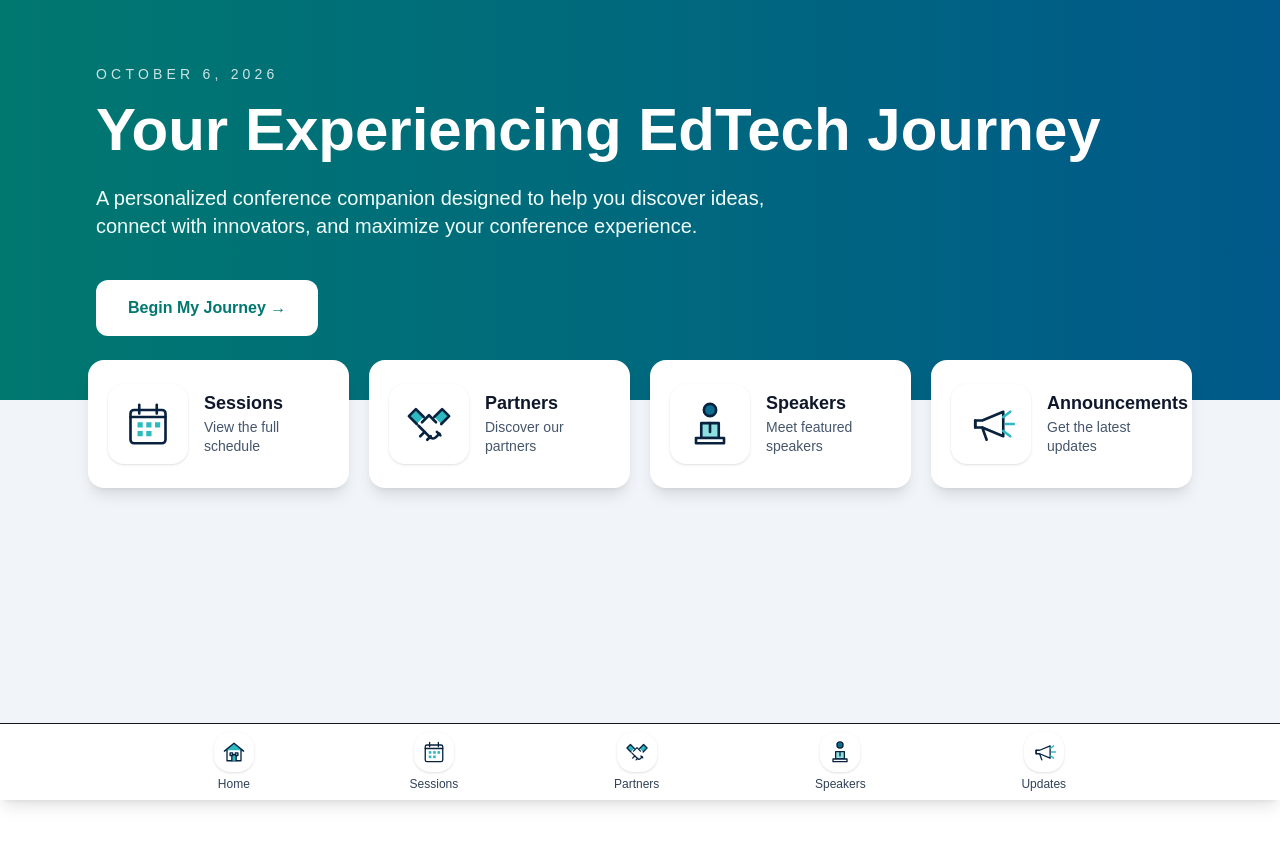
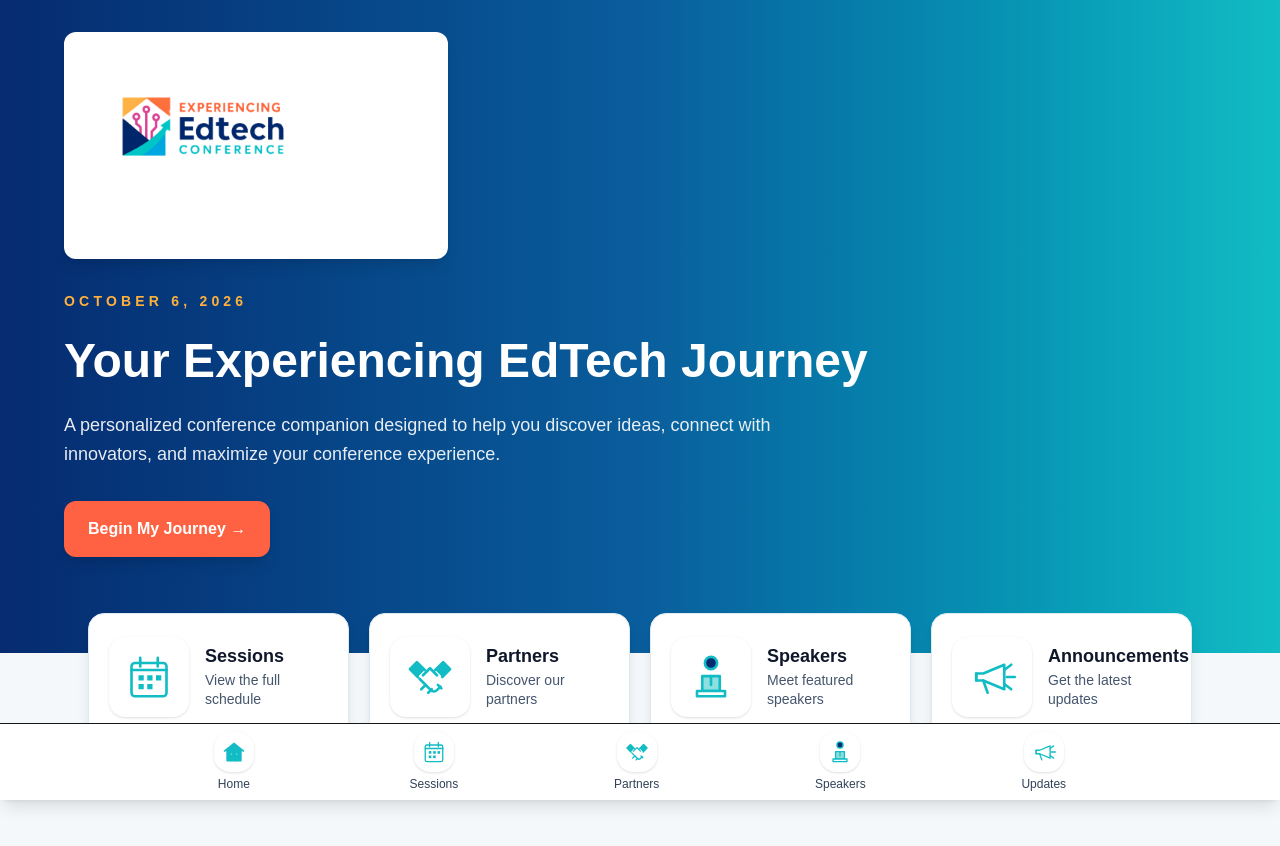
Before and after one commit to michelleturner12/w-experiencing-edtech-journey, a Next.js app in the folder journey-app/: page / in a window 1280 px wide. Shown: the top 846 px of the page. Before the commit the page ends 800 px from the top, so only its background shows below. Built offline with nearby package versions, Linux system fonts and the light colour scheme.

Commit message:
Apply Experiencing EdTech branding

```diff
--- a/journey-app/app/page.tsx
+++ b/journey-app/app/page.tsx
@@ -12,7 +12,7 @@
 
 export default function Home() {
   return (
-    <main className="min-h-screen bg-slate-100 pb-28">
+    <main className="min-h-screen bg-[#F4F8FB] pb-28">
       <Hero
         title="Your Experiencing EdTech Journey"
         subtitle="A personalized conference companion designed to help you discover ideas, connect with innovators, and maximize your conference experience."
@@ -23,7 +23,7 @@
           <Link
             key={card.href}
             href={card.href}
-           className="flex min-w-0 items-center gap-4 rounded-2xl bg-white p-5 shadow-lg transition hover:-translate-y-1 hover:shadow-xl sm:min-h-32"
+           className="flex min-w-0 items-center gap-4 rounded-2xl border border-[#DDEAF2] bg-white p-5 shadow-lg transition hover:-translate-y-1 hover:border-[#12BCC4] hover:shadow-xl sm:min-h-32"
           >
             <NavIcon type={card.icon} size="large" />
 
--- a/journey-app/components/Hero.tsx
+++ b/journey-app/components/Hero.tsx
@@ -1,3 +1,6 @@
+import Image from "next/image";
+import Link from "next/link";
+
 type HeroProps = {
   title: string;
   subtitle: string;
@@ -5,23 +8,35 @@
 
 export default function Hero({ title, subtitle }: HeroProps) {
   return (
-    <section className="bg-gradient-to-r from-teal-700 to-sky-800 text-white">
-      <div className="mx-auto max-w-6xl px-8 py-16">
-        <p className="uppercase tracking-[0.3em] text-sm opacity-80">
+    <section className="bg-gradient-to-r from-[#062B70] via-[#0A5D9C] to-[#12BCC4] px-6 pb-24 pt-8 text-white">
+      <div className="mx-auto max-w-6xl">
+        <Image
+          src="/experiencing-edtech-logo.png"
+          alt="Experiencing EdTech Conference"
+          width={420}
+          height={170}
+          priority
+          className="mb-8 h-auto w-full max-w-sm rounded-xl bg-white p-3 shadow-lg"
+        />
+
+        <p className="mb-5 text-sm font-semibold uppercase tracking-[0.3em] text-[#FFB13B]">
           October 6, 2026
         </p>
 
-        <h1 className="mt-4 text-6xl font-bold">
+        <h1 className="max-w-4xl text-4xl font-bold leading-tight sm:text-5xl">
           {title}
         </h1>
 
-        <p className="mt-6 max-w-2xl text-xl text-teal-50">
+        <p className="mt-5 max-w-3xl text-lg leading-relaxed text-white/90">
           {subtitle}
         </p>
 
-        <button className="mt-10 rounded-xl bg-white px-8 py-4 font-semibold text-teal-700 transition hover:scale-105">
+        <Link
+          href="/sessions"
+          className="mt-8 inline-flex rounded-xl bg-[#FF6242] px-6 py-4 font-bold text-white shadow-lg transition hover:bg-[#D93A9D]"
+        >
           Begin My Journey →
-        </button>
+        </Link>
       </div>
     </section>
   );
--- a/journey-app/components/NavIcon.tsx
+++ b/journey-app/components/NavIcon.tsx
@@ -24,16 +24,16 @@
         viewBox="0 0 64 64"
         className={iconSizes[size]}
         fill="none"
-        stroke="#08213F"
+        stroke="#12BCC4"
         strokeWidth="3"
         strokeLinecap="round"
         strokeLinejoin="round"
       >
         {type === "home" && (
           <>
-            <path d="M10 30 32 12l22 18" fill="#2CBAC0" />
-            <path d="M16 28v24h32V28" fill="#ffffff" />
-            <path d="M27 52V38h10v14" fill="#2CBAC0" />
+            <path d="M10 30 32 12l22 18" fill="#12BCC4" />
+            <path d="M16 28v24h32V28" fill="#12BCC4"/>
+            <path d="M27 52V38h10v14" fill="#12BCC4"/>
             <path d="M23 34h6v6h-6zM35 34h6v6h-6z" fill="#8EDFE0" />
           </>
         )}
@@ -43,18 +43,18 @@
             <rect x="12" y="16" width="40" height="38" rx="4" fill="#ffffff" />
             <path d="M12 24h40" />
             <path d="M22 10v10M42 10v10" />
-            <rect x="20" y="30" width="6" height="6" fill="#2CBAC0" stroke="none" />
-            <rect x="30" y="30" width="6" height="6" fill="#2CBAC0" stroke="none" />
-            <rect x="40" y="30" width="6" height="6" fill="#2CBAC0" stroke="none" />
-            <rect x="20" y="40" width="6" height="6" fill="#2CBAC0" stroke="none" />
-            <rect x="30" y="40" width="6" height="6" fill="#2CBAC0" stroke="none" />
+            <rect x="20" y="30" width="6" height="6" fill="#12BCC4" stroke="none" />
+            <rect x="30" y="30" width="6" height="6" fill="#12BCC4" stroke="none" />
+            <rect x="40" y="30" width="6" height="6" fill="#12BCC4" stroke="none" />
+            <rect x="20" y="40" width="6" height="6" fill="#12BCC4" stroke="none" />
+            <rect x="30" y="40" width="6" height="6" fill="#12BCC4" stroke="none" />
           </>
         )}
 
         {type === "partners" && (
           <>
-            <path d="M18 32 9 23l8-8 9 9" fill="#2CBAC0" />
-            <path d="M46 32l9-9-8-8-9 9" fill="#2CBAC0" />
+            <path d="M18 32 9 23l8-8 9 9" fill="#12BCC4" />
+            <path d="M46 32l9-9-8-8-9 9" fill="#12BCC4" />
             <path d="M24 30l8-8 8 8" />
             <path d="M20 34l13 13a5 5 0 0 0 7 0l4-4" />
             <path d="M27 41l-5 5M34 46l-4 4M41 41l4 4" />
@@ -63,7 +63,7 @@
 
         {type === "speakers" && (
           <>
-            <circle cx="32" cy="16" r="7" fill="#0D6F8F" />
+            <circle cx="32" cy="16" r="7" fill="#062B70" />
             <path d="M22 31h20v17H22z" fill="#8EDFE0" />
             <path d="M16 48h32v6H16z" fill="#ffffff" />
             <path d="M32 31v10" />
@@ -74,8 +74,8 @@
           <>
             <path d="M14 36h8l24 10V18L22 28h-8z" fill="#ffffff" />
             <path d="M22 36l5 14" />
-            <path d="M46 24l8-6M49 32h9M46 40l8 6" stroke="#2CBAC0" />
-            <path d="M14 28v8" fill="#2CBAC0" />
+            <path d="M46 24l8-6M49 32h9M46 40l8 6" stroke="#12BCC4" />
+            <path d="M14 28v8" fill="#12BCC4" />
           </>
         )}
       </svg>
```
Also changed, not shown: journey-app/public/experiencing-edtech-logo.png (added), 1 other file (tests, documents, lock files or other folders).
